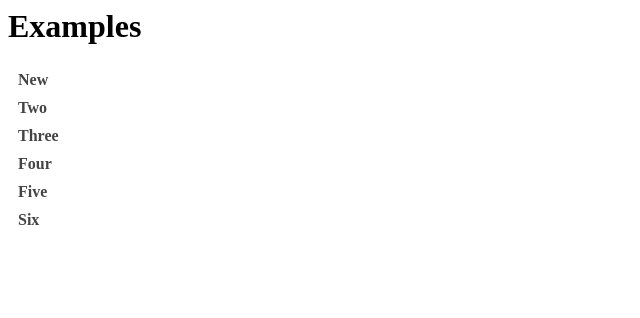
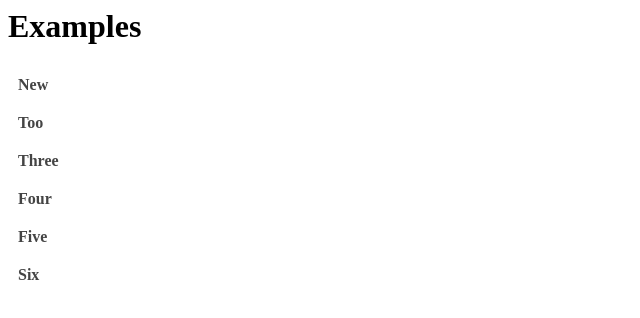
Before and after one commit to ultrasaurus/html5video, a plain HTML site: page index.html in a window 1280 px wide. Shown: the whole page, without its empty margins (0-640 px from the left). Drawn offline with Linux system fonts and the light colour scheme.

Commit message:
increase padding

```diff
--- a/index.html
+++ b/index.html
@@ -8,7 +8,7 @@
   ul { list-style: none; padding: 0px; margin: 0px; font-weight: bold; }
   ul li a {
     display: block;
-    padding: 5px 10px;
+    padding: 10px;
     text-decoration: none;
     color: #444;
   }
@@ -41,7 +41,7 @@
 	<examples>
 		<ul>
         	<li><a href="#">New</a></li>
-        	<li><a href="#">Two</a></li>
+        	<li><a href="#">Too</a></li>
         	<li><a href="#">Three</a></li>
         	<li><a href="#">Four</a></li>
         	<li><a href="#">Five</a></li>
```
